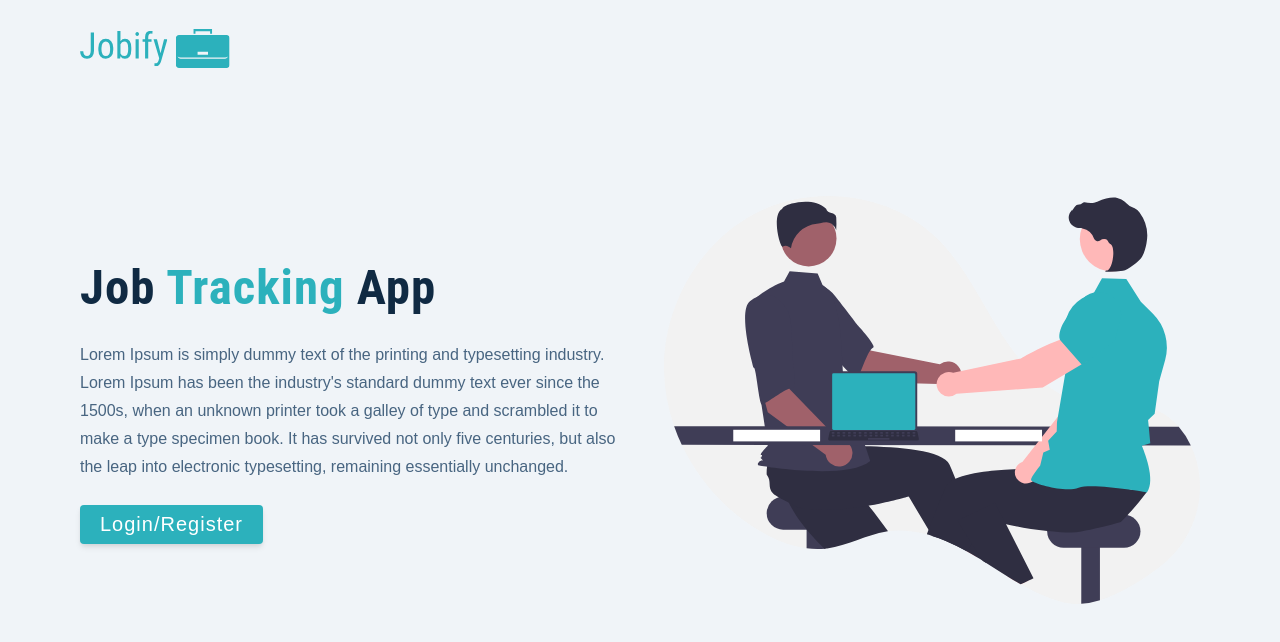
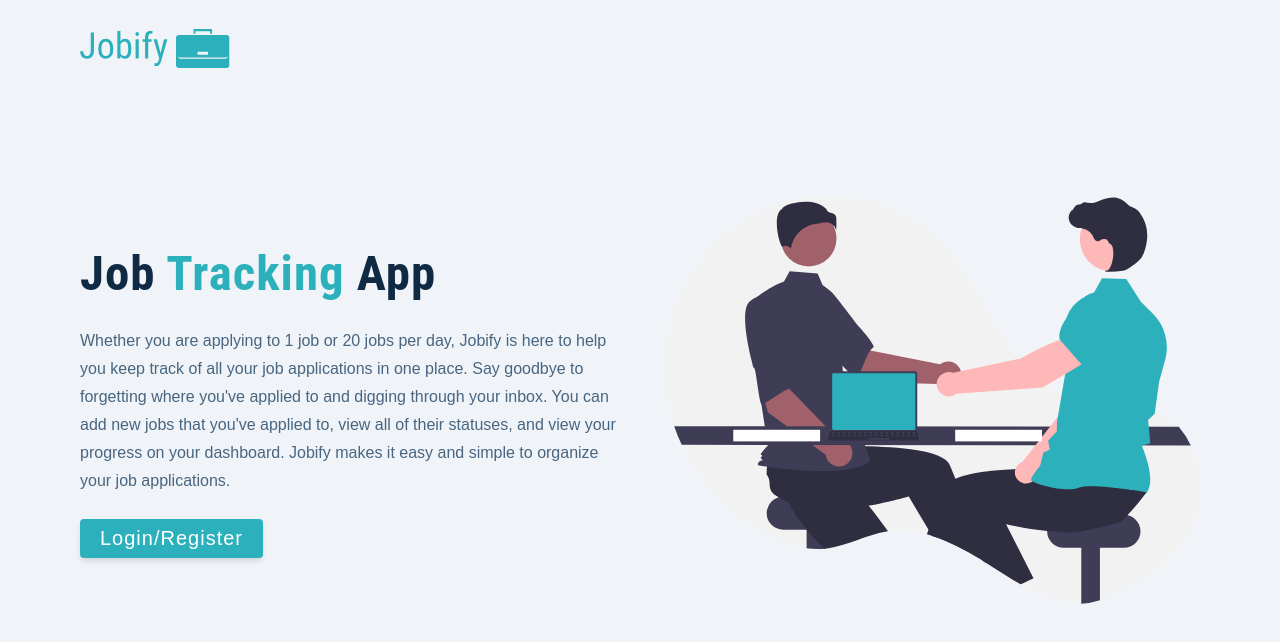
Before and after one commit to altafsayeed/job-tracker-app, a React (Create React App) app in the folder client/: page /landing in a window 1280 px wide. Shown: the top 642 px of the page. Built offline with nearby package versions, Linux system fonts and the light colour scheme.

Commit message:
deployment

```diff
--- a/client/src/pages/Landing.js
+++ b/client/src/pages/Landing.js
@@ -15,12 +15,13 @@ const Landing = () => {
             job <span>tracking</span> app
           </h1>
           <p>
-            Lorem Ipsum is simply dummy text of the printing and typesetting
-            industry. Lorem Ipsum has been the industry's standard dummy text
-            ever since the 1500s, when an unknown printer took a galley of type
-            and scrambled it to make a type specimen book. It has survived not
-            only five centuries, but also the leap into electronic typesetting,
-            remaining essentially unchanged.
+            Whether you are applying to 1 job or 20 jobs per day, Jobify is here
+            to help you keep track of all your job applications in one place.
+            Say goodbye to forgetting where you've applied to and digging
+            through your inbox. You can add new jobs that you've applied to,
+            view all of their statuses, and view your progress on your
+            dashboard. Jobify makes it easy and simple to organize your job
+            applications.
           </p>
           <Link to="/register" className="btn btn-hero">
             Login/Register
--- a/package.json
+++ b/package.json
@@ -5,6 +5,8 @@
   "main": "index.js",
   "type": "module",
   "scripts": {
+    "setup-production": "npm run install-client && npm run build-client && npm install",
+    "install-client": "cd client && npm install",
     "build-client": "cd client && npm run build",
     "server": "nodemon server --ignore client",
     "client": "npm start --prefix client",
```
Also changed, not shown: 1 other file (tests, documents, lock files or other folders).
